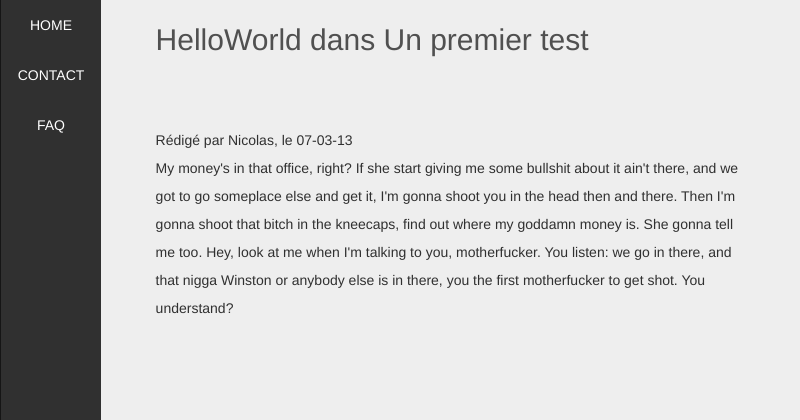
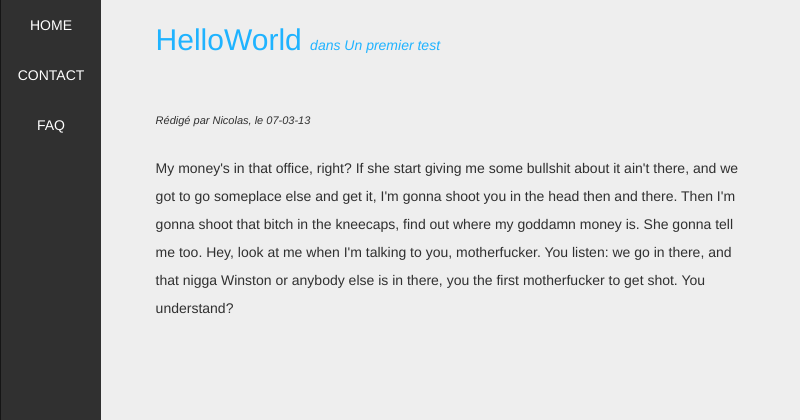
Before and after one commit to nicolasbrugneaux/django-tests, a Django app: a page that uses templates/blog/view_article.html in a window 1280 px wide. Shown: the top 420 px of the page, without its empty margins (0-800 px from the left). Run offline with Django 3.2, Linux system fonts and the light colour scheme; data comes from the database, SQL or seed files in the repository; parts of the project's set-up code (start-up, migrations or seed data) failed here and were passed over.

Commit message:
use of some filters

```diff
--- a/assets/styles/style.css
+++ b/assets/styles/style.css
@@ -13,6 +13,16 @@ body{
     font-size: 14px;
     line-height: 28px;
     font-family: 'Helvetica Neue', Helvetica, Arial, sans-serif;
+}
+span.small{
+    font-style: italic;
+    font-size:14px;
+}
+p.infos{
+    font-style: italic;
+    font-size:11px;
+    margin-bottom:20px;
+    margin-top:-20px;
 }
 a:hover {
     color: #1fb3ff;
@@ -31,7 +41,7 @@ div#content{
 div#content h1{
 
     font-size: 30px;
-    color: #505050;
+    color: #1fb3ff;
     height: 100px;
 }
 div#content h3{
--- a/blog/views.py
+++ b/blog/views.py
@@ -45,4 +45,4 @@ def contact(request):
 
 def home(request):
 	articles = Article.objects.order_by('date').reverse()
-	return render(request, 'blog/home.html', {'derniers_articles':articles, 'last':articles[0]})
+	return render(request, 'blog/home.html', {'derniers_articles':articles})
--- a/templates/blog/home.html
+++ b/templates/blog/home.html
@@ -7,7 +7,7 @@
 	<section class="ac-container">
 		{% for article in derniers_articles %}
 		    <div class="article">
-		    	{% if last == article %}
+		    	{% if article == derniers_articles|first %}
 		    		<input id="ac-{{ article.id }}" name="accordion-{{ article.id }}" type="checkbox" checked/>
 		    	{% else %}
 		    		<input id="ac-{{ article.id }}" name="accordion-{{ article.id }}" type="checkbox" />
--- a/templates/blog/view_article.html
+++ b/templates/blog/view_article.html
@@ -3,6 +3,7 @@
 {% block title %}Article - {{article.titre}} {% endblock %}
 
 {% block content %}
+{# add links : like article.categorie->all the posts in this categorie#}
 	<h1>{{ article.titre }} <span class="small">dans {{ article.categorie.nom }}</span></h1>
 	<p class="infos">Rédigé par {{ article.auteur }}, le {{ article.date|date:"d-m-y" }}</p>
 	<div class="article">{{ article.contenu|linebreaks }}</div>
```
